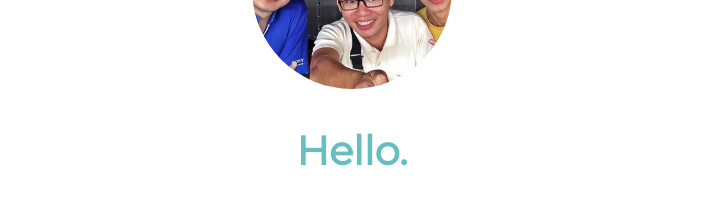
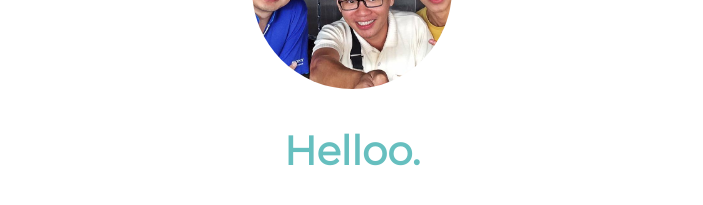
Before and after one commit to LAICHEEHOONG/mysite, a plain HTML site: page index.html in a window 1280 px wide. Shown: the part 1000-1205 px from the top of the page, without its empty margins (288-991 px from the left). Drawn offline with Linux system fonts and the light colour scheme.

Commit message:
testingMerge

```diff
--- a/index.html
+++ b/index.html
@@ -21,7 +21,7 @@
     <div class="middle-container">
         <div class="profile">
           <img src="images/me.jpg" alt="laicheehoong-img">
-          <h2>Hello.</h2>
+          <h2>Helloo.</h2>
           <p class="hello">Hi, my name is Lai Chee Hoong, vitae volutpat, dui conubia, dolor urna. Non auctor, montes nulla distinctio.</p>
         </div>
         <hr>
```
